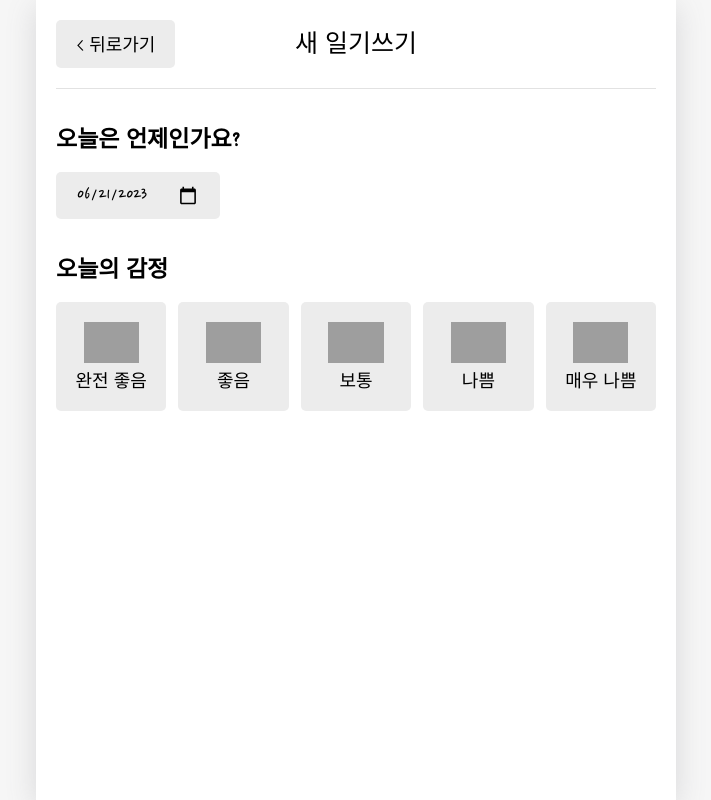
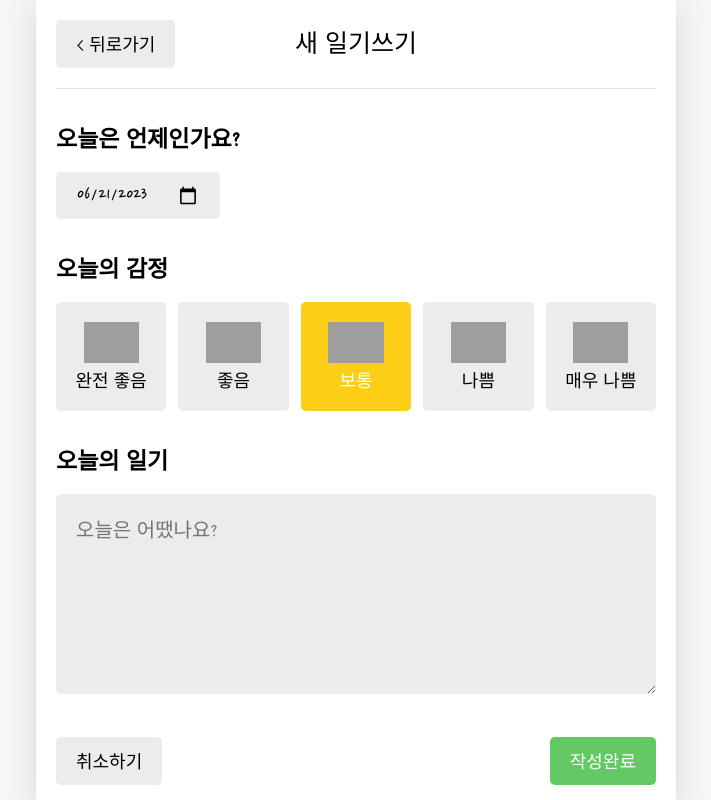
Before and after one commit to taehyeon0412/react_emotion-diary, a React (Create React App) app: page /new in a window 1280 px wide. Shown: the whole page, without its empty margins (284-995 px from the left). Built offline with nearby package versions, Linux system fonts and the light colour scheme; grey boxes are pictures that could not be loaded; a web font is replaced by a local one.

Commit message:
COMPONENT화 / NEW 페이지 구현(2)
-일기 본문 구현
-취소버튼, 작성완료 버튼
-APP의 DiaryDispatchContext 안에 있는 onCreate에 각각의 데이터를 보내주는 함수 작성

```diff
--- a/src/components/DiaryEditor.js
+++ b/src/components/DiaryEditor.js
@@ -1,12 +1,13 @@
 import { styled } from "styled-components";
 import { useNavigate } from "react-router-dom";
-import { useState } from "react";
+import { useContext, useRef, useState } from "react";
 
 //COMPONENT
 
 import MyHeader from "./MyHeader";
 import MyButton from "./MyButton";
 import EmotionItem from "./EmotionItem";
+import { DiaryDispatchContext } from "../App";
 
 const Wrapper = styled.div``;
 
@@ -39,6 +40,26 @@ const EmotionWrapper = styled.div`
   display: grid;
   grid-template-columns: repeat(5, auto);
   gap: 2%;
+`;
+
+const TextArea = styled.textarea`
+  font-family: "Nanum Pen Script";
+  font-size: 20px;
+  box-sizing: border-box;
+  width: 100%;
+  height: 200px;
+  resize: vertical; //높이만 조절가능
+  border: none;
+  border-radius: 5px;
+  background-color: #ececec;
+  padding: 20px;
+  outline: none;
+`;
+
+const ControlBox = styled.div`
+  display: flex;
+  justify-content: space-between;
+  align-items: center;
 `;
 
 //styled ---------------------------------------------------------------
@@ -81,17 +102,37 @@ ex)2023-07-03T10:14:58.123Z 같이 나온다 그래서 slice를 해주어 자르
 function DiaryEditor() {
   const navigate = useNavigate();
   const [date, setDate] = useState(getStringDate(new Date()));
-  const [emotion, setEmotion] = useState();
+  const [emotion, setEmotion] = useState(3);
+  const contentRef = useRef();
+  const [content, setContent] = useState("");
 
-  const onChange = (e) => {
+  const onChangeDate = (e) => {
     setDate(e.target.value);
   };
-  //날짜 input 함수
+  //날짜 input onChange 함수
 
   const handleClickEmote = (emotion) => {
     setEmotion(emotion);
   };
   // 이모션 클릭 함수
+
+  const onChangeText = (e) => {
+    setContent(e.target.value);
+  };
+  // 본문 text onChange 함수
+
+  const { onCreate } = useContext(DiaryDispatchContext);
+
+  const handleSubmit = () => {
+    if (content.length < 1) {
+      contentRef.current.focus(); //length가 1보다 작으면 저장안되고 포커스
+      return;
+    }
+
+    onCreate(date, content, emotion); //onCreate에 각각의 데이터를 보내줌
+    navigate(`/`, { replace: true }); //replace:true를 하면 페이지 뒤로가기를 눌러도 새일기쓰기 페이지로 다시넘어오지 않는다
+  };
+  // 작성완료 하면 APP DiaryDispatchContext의 onCreate에 각각의 데이터를 보내주는 함수
 
   return (
     <Wrapper>
@@ -106,9 +147,10 @@ function DiaryEditor() {
         <Section>
           <h4>오늘은 언제인가요?</h4>
           <DateDiv>
-            <DateInput type="date" value={date} onChange={onChange} />
+            <DateInput type="date" value={date} onChange={onChangeDate} />
           </DateDiv>
         </Section>
+        {/* 날짜 섹션 */}
 
         <Section>
           <h4>오늘의 감정</h4>
@@ -124,6 +166,30 @@ function DiaryEditor() {
             ))}
           </EmotionWrapper>
         </Section>
+        {/* 감정 섹션 */}
+
+        <Section>
+          <h4>오늘의 일기</h4>
+          <TextArea
+            placeholder="오늘은 어땠나요?"
+            ref={contentRef}
+            value={content}
+            onChange={onChangeText}
+          />
+        </Section>
+        {/* 일기 본문 섹션 */}
+
+        <Section>
+          <ControlBox>
+            <MyButton text={"취소하기"} onClick={() => navigate(-1)} />
+            <MyButton
+              text={"작성완료"}
+              type="positive"
+              onClick={handleSubmit}
+            />
+          </ControlBox>
+        </Section>
+        {/*컨트롤박스 섹션  */}
       </SectionWrapper>
     </Wrapper>
   );
```
